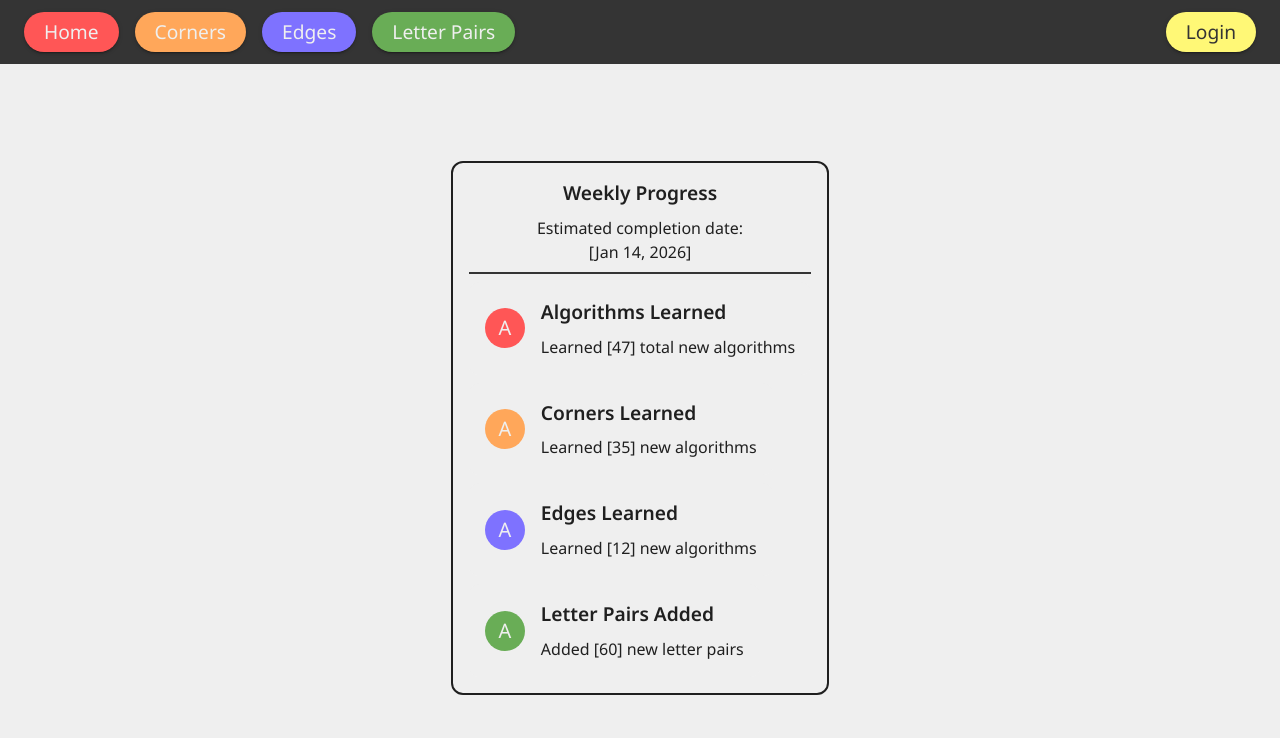
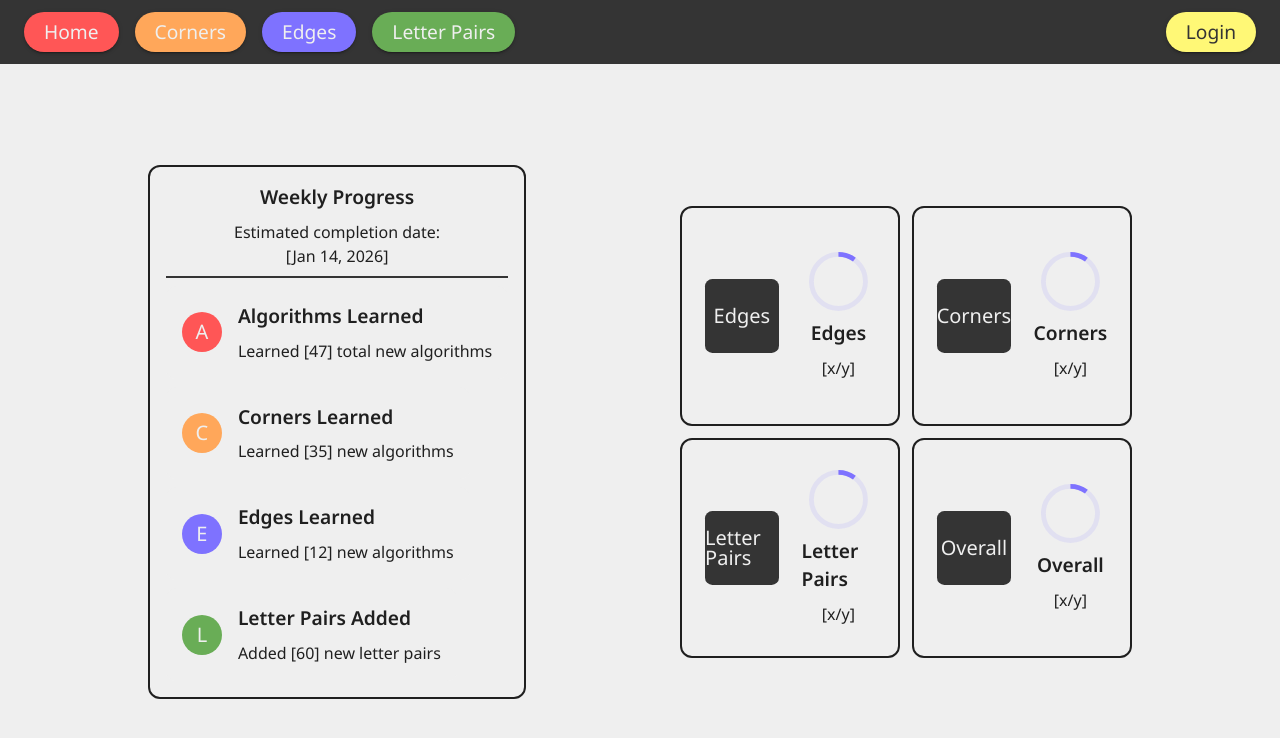
Before and after one commit to xander1111/cs494-final, a Next.js app: page / in a window 1280 px wide. Shown: the top 738 px of the page. Built offline with nearby package versions, Linux system fonts and the light colour scheme.

Commit message:
Add progress cards

```diff
--- a/src/app/page.tsx
+++ b/src/app/page.tsx
@@ -1,6 +1,7 @@
 import { Box, Grid, Stack } from "@mui/material";
 
 import { WeeklyProgressCard } from "@/components/weeklyProgressCard";
+import { ProgressCard } from "@/components/progressCard";
 
 export default function Home() {
   return (
@@ -12,10 +13,13 @@ export default function Home() {
         minHeight: 'calc(100vh - 4rem)',
         marginTop: '4rem',
       }}>
-        <Stack>
+        <Stack direction='row' width='100%' height='calc(100vh - 4rem)' justifyContent='space-evenly'>
           <WeeklyProgressCard />
-          <Grid>
-            {/** Current progress cards */}
+          <Grid container spacing={2} width={'35%'}>
+            <Grid size={6}><ProgressCard type='Edges' /></Grid>
+            <Grid size={6}><ProgressCard type='Corners' /></Grid>
+            <Grid size={6}><ProgressCard type='Letter Pairs' /></Grid>
+            <Grid size={6}><ProgressCard type='Overall' /></Grid>
           </Grid>
         </Stack>
       </Box>
--- a/src/components/progressCard.tsx
+++ b/src/components/progressCard.tsx
@@ -1,14 +1,21 @@
-import { Avatar, Stack, Typography } from "@mui/material";
+import { Avatar, CircularProgress, Stack, Typography } from "@mui/material";
 import StyledCard from "./styledCard";
 
-export function ProgressCard(props: { header: string, subheader: string, color: string }) {
+export function ProgressCard(props: { type: string }) {
     return (
-        <StyledCard sx={{ outlineWidth: 0 }}>
-            <Stack direction='row' justifyContent='flex-start' spacing={2} >
-                <Avatar sx={{ bgcolor: props.color }}>A</Avatar>
-                <Stack alignItems='flex-start'>
-                    <Typography variant="cardHeader">{props.header}</Typography>
-                    <Typography variant="cardSubheader" textAlign='center'>{props.subheader}</Typography>
+        <StyledCard sx={{ width: '100%', aspectRatio: 1 }}>
+            <Stack direction='row' spacing={2} justifyContent='space-evenly' alignItems='center' height='100%' >
+                <Avatar sx={{ bgcolor: 'common.black', width: '40%', height: '40%', borderRadius: '10%' }}>{props.type}</Avatar>
+                <Stack width={"40%"}>
+                    <CircularProgress
+                        enableTrackSlot
+                        size='80%'
+                        variant='determinate'
+                        color='primary'
+                        value={10}
+                    />
+                    <Typography variant='cardHeader'>{props.type}</Typography>
+                    <Typography variant='cardSubheader' textAlign='center'>[x/y]</Typography>
                 </Stack>
             </Stack>
         </StyledCard>
--- a/src/components/weeklyProgressCard.tsx
+++ b/src/components/weeklyProgressCard.tsx
@@ -1,8 +1,8 @@
-import { Box, Stack, Typography } from "@mui/material";
+import { Stack, Typography } from "@mui/material";
 
 import StyledCard from "./styledCard";
 import StyledDivider from "./styledDivider";
-import { ProgressCard } from "./progressCard";
+import { WeeklyProgressEntry } from "./weeklyProgressEntry";
 
 export function WeeklyProgressCard() {
     return (
@@ -17,10 +17,10 @@ export function WeeklyProgressCard() {
                 <StyledDivider />
 
                 <Stack alignItems='flex-start'>
-                    <ProgressCard header="Algorithms Learned" subheader="Learned [47] total new algorithms" color='error.main' />
-                    <ProgressCard header="Corners Learned" subheader="Learned [35] new algorithms" color='secondary.main' />
-                    <ProgressCard header="Edges Learned" subheader="Learned [12] new algorithms" color='primary.main' />
-                    <ProgressCard header="Letter Pairs Added" subheader="Added [60] new letter pairs" color='success.main' />
+                    <WeeklyProgressEntry header="Algorithms Learned" subheader="Learned [47] total new algorithms" color='error.main' letter="A" />
+                    <WeeklyProgressEntry header="Corners Learned" subheader="Learned [35] new algorithms" color='secondary.main' letter="C" />
+                    <WeeklyProgressEntry header="Edges Learned" subheader="Learned [12] new algorithms" color='primary.main' letter="E" />
+                    <WeeklyProgressEntry header="Letter Pairs Added" subheader="Added [60] new letter pairs" color='success.main' letter="L" />
                 </Stack>
 
             </Stack>
--- /dev/null
+++ b/src/components/weeklyProgressEntry.tsx
@@ -0,0 +1,16 @@
+import { Avatar, Stack, Typography } from "@mui/material";
+import StyledCard from "./styledCard";
+
+export function WeeklyProgressEntry(props: { header: string, subheader: string, color: string, letter: string }) {
+    return (
+        <StyledCard sx={{ outlineWidth: 0 }}>
+            <Stack direction='row' justifyContent='flex-start' spacing={2} >
+                <Avatar sx={{ bgcolor: props.color }}>{props.letter}</Avatar>
+                <Stack alignItems='flex-start'>
+                    <Typography variant="cardHeader">{props.header}</Typography>
+                    <Typography variant="cardSubheader" textAlign='center'>{props.subheader}</Typography>
+                </Stack>
+            </Stack>
+        </StyledCard>
+    )
+}
```
